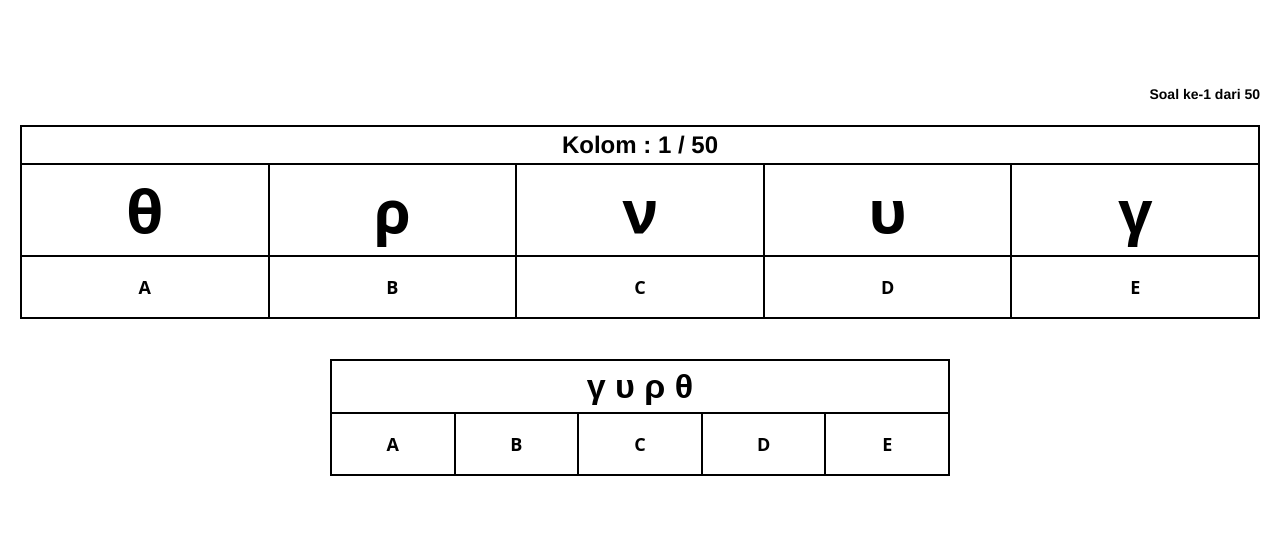
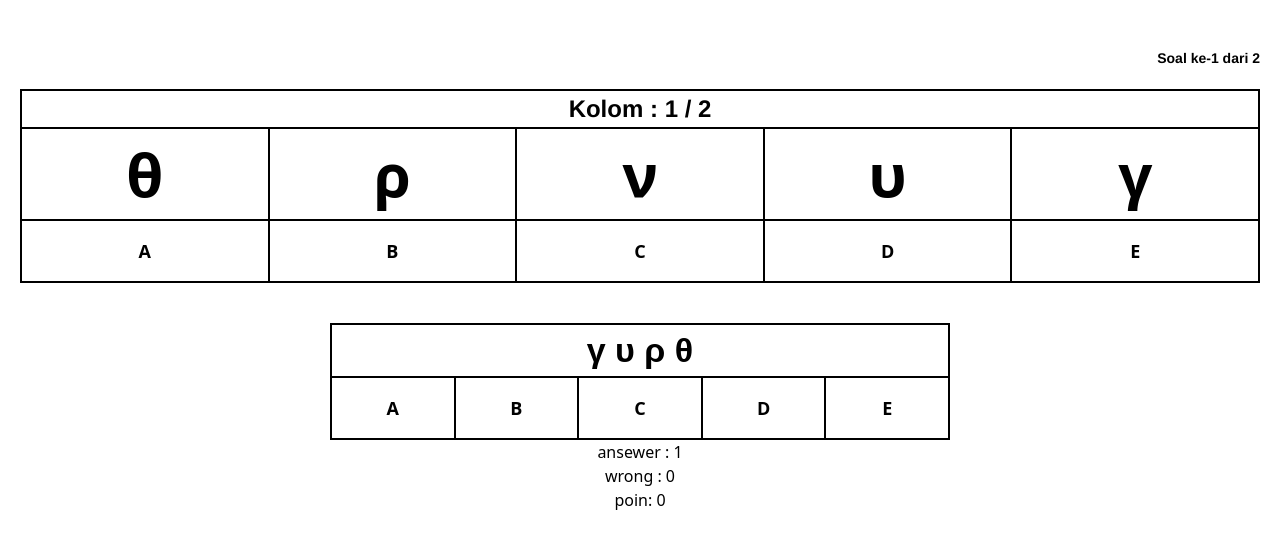
Before and after one commit to celpung/cexam, a Next.js app in the folder web/: page /exams/kecermatan/simbol-hilang in a window 1280 px wide. Shown: the part 186-734 px from the top of the page. Built offline with nearby package versions, Linux system fonts and the light colour scheme.

Commit message:
update wrong click

```diff
--- a/web/components/kecermatan_exams/TesKecermatan.tsx
+++ b/web/components/kecermatan_exams/TesKecermatan.tsx
@@ -7,10 +7,10 @@ interface TesKecermatanProps {
 }
 
 export default function TesKecermatan({ character, onResult }: TesKecermatanProps) {
-  const delayTime = 5000; // waktu tunggu sebelum masuk tes
-  const maxKolom = 50; // total kolom
+  const delayTime = 3000; // waktu tunggu sebelum masuk tes
+  const maxKolom = 2; // total kolom
   const testDuration = 60; // Durasi setiap tes dalam satu kolom (detik)
-  const questionLimit = 50; // total pertanya dalam satu kolom
+  const questionLimit = 2; // total pertanya dalam satu kolom
 
   const [kolom, setKolom] = useState<number>(1);
   const [seconds, setSeconds] = useState<number>(testDuration);
@@ -136,13 +136,15 @@ export default function TesKecermatan({ character, onResult }: TesKecermatanProp
     return array.join("");
   }
 
+  useEffect(() => {
+    if (kolom === maxKolom+1) {
+      onResult(point, wrongAnswer, maxKolom, questionLimit);
+    }
+  }, [kolom, onResult, point, wrongAnswer])
+
   // handle click
   const handleCellClick = (value: string) => {
     if (seconds === 0) {
-      return;
-    }
-    if (answeredCount === questionLimit) {
-      refreshContent();
       return;
     }
 
@@ -153,6 +155,11 @@ export default function TesKecermatan({ character, onResult }: TesKecermatanProp
     }
     setAnsweredCount(answeredCount + 1);
     setMissingVal();
+
+    if (answeredCount === questionLimit) {
+      refreshContent();
+    }
+
     // generateRandomTestType();
   };
 
@@ -233,6 +240,10 @@ export default function TesKecermatan({ character, onResult }: TesKecermatanProp
             </div>
           </div>
 
+          <p>ansewer : {answeredCount}</p>
+          <p>wrong : {wrongAnswer}</p>
+          <p>poin: {point}</p>
+
           {/* enable code blow for cheat code  */}
           {/* <div className="mt-10">
             <p>Missing value is : {missingValue}</p>
--- a/web/pages/exams/kecermatan/result/index.tsx
+++ b/web/pages/exams/kecermatan/result/index.tsx
@@ -3,10 +3,10 @@ import React from "react";
 import { useRouter } from "next/navigation";
 
 interface TestResultProps {
+  benar: number;
+  salah: number;
   totalKolom: number;
   totalSoal: number;
-  benar: number;
-  salah: number;
 }
 
 export default function TestResult({ totalKolom, totalSoal, benar, salah }: TestResultProps) {
```
